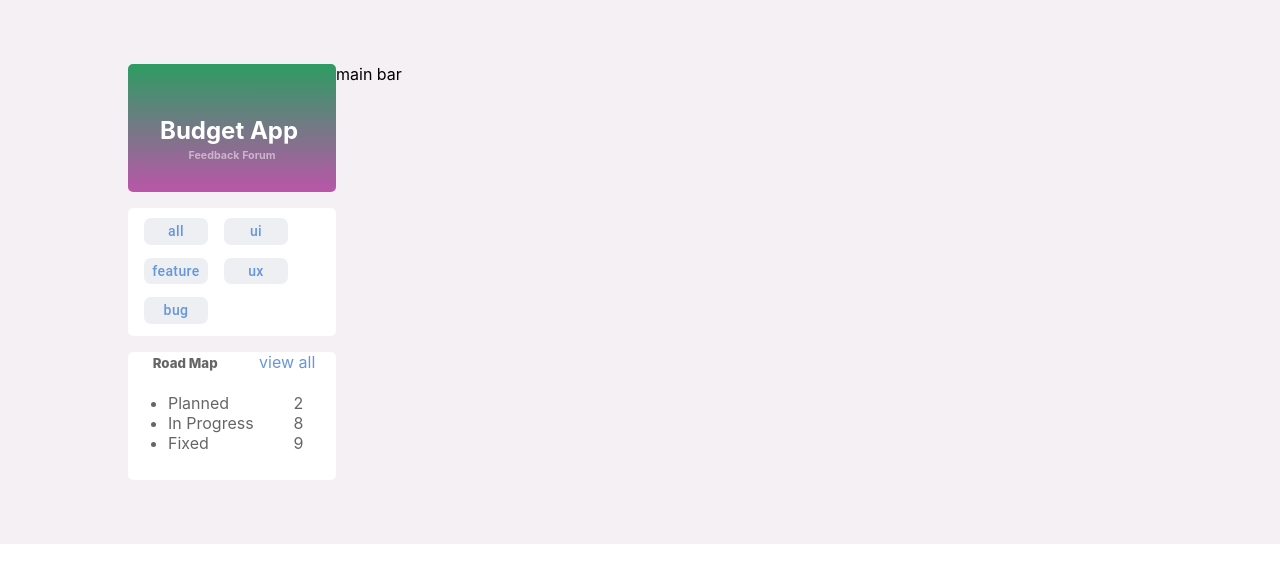
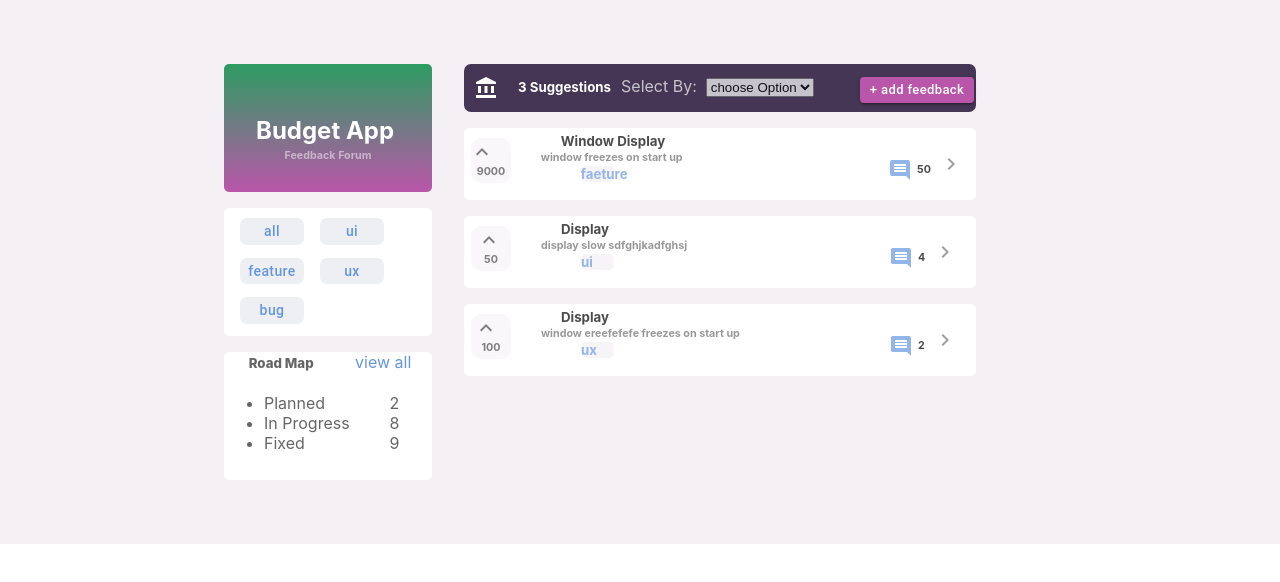
Before and after one commit to francisbalimuttajjo/feedback, a Next.js app: page / in a window 1280 px wide. Shown: the top 582 px of the page. Built offline with nearby package versions, Linux system fonts and the light colour scheme.

Commit message:
main nav created

```diff
--- a/components/MainBar.js
+++ b/components/MainBar.js
@@ -1,8 +1,83 @@
-import React from 'react';
-import styles from '../styles/main.module.css'
+import React from "react";
+import { Button } from "@mui/material";
+import Suggestion from "./Suggestion";
+import AccountBalanceIcon from "@mui/icons-material/AccountBalance";
+import styles from "../styles/main.module.css";
 
+const categories = ["all", "ui", "feature", "ux", "bug"];
+const feedBack = [
+  {
+    comment: 50,
+    feedback: "window display",
+    description: "window freezes on start up",
+    category: "faeture",
+    upvotes: 9000,
+  },
+  {
+    comment: 4,
+    feedback: " display",
+    description: "display slow sdfghjkadfghsj",
+    category: "ui",
+    upvotes: 50,
+  },
+  {
+    comment: 2,
+    feedback: "display",
+    description: "window ereefefefe freezes on start up",
+    category: "ux",
+    upvotes: 100,
+  },
+];
 function MainBar() {
-  return <div>main bar</div>;
+  return (
+    <div className={styles.container}>
+      <div className={styles.heading}>
+        <div className={styles.title}>
+          <AccountBalanceIcon sx={{ marginTop: "12px", marginLeft: "10px" }} />
+          <h5 className={styles.suggestion}>{feedBack.length} Suggestions</h5>
+        </div>
+        <div>
+          <div className={styles.label}>
+            <label htmlFor="selectBy">Select By: &nbsp;</label>
+            <select name="categories">
+              <option value="">choose Option</option>
+              {categories.map((optionValue) => (
+                <option value={optionValue} key={optionValue}>
+                  {optionValue}
+                </option>
+              ))}
+            </select>
+          </div>
+        </div>
+        <div>
+          <Button
+            variant="contained"
+            size="small"
+            sx={{
+              height: "2em",
+              textTransform: "lowercase",
+              backgroundColor: "#ba56a9",
+              textTransform: "lowercase",
+              marginTop: "1em",
+              marginLeft: "2em",
+            }}
+          >
+            + add Feedback
+          </Button>
+        </div>
+      </div>
+      {feedBack.map((item) => (
+        <Suggestion
+          key={item.feedback}
+          category={item.category}
+          description={item.description}
+          comment={item.comment}
+          feedback={item.feedback}
+          upvotes={item.upvotes}
+        />
+      ))}
+    </div>
+  );
 }
 
 export default MainBar;
--- /dev/null
+++ b/components/Suggestion.js
@@ -0,0 +1,37 @@
+import React from "react";
+import KeyboardArrowUpIcon from "@mui/icons-material/KeyboardArrowUp";
+import { IconButton } from "@mui/material";
+import CommentIcon from "@mui/icons-material/Comment";
+import styles from "../styles/suggestion.module.css";
+import ChevronRightIcon from "@mui/icons-material/ChevronRight";
+
+function Suggestion(props) {
+  return (
+    <div className={styles.container}>
+      <div style={{ flex: 1 }}>
+        <div className={styles.likes}>
+          <KeyboardArrowUpIcon sx={{ marginLeft: "-7px" }} />
+          <h6 className={styles.upvotes}>{props.upvotes}</h6>
+        </div>
+      </div>
+      <div className={styles.divFeedback}>
+        <h5 className={styles.feedBackTitle}>{props.feedback}</h5>
+        <h6 style={{ margin: "-20px", opacity: 0.4 }}>
+         {props.description}
+        </h6>
+
+        <h5 className={styles.category}>{props.category}</h5>
+      </div>
+      <div className={styles.comment}>
+        <CommentIcon sx={{ color: "#6696de", marginTop: "30px" }} />
+
+        <h6>{props.comment}</h6>
+        <IconButton>
+          <ChevronRightIcon />
+        </IconButton>
+      </div>
+    </div>
+  );
+}
+
+export default Suggestion;
--- a/package.json
+++ b/package.json
@@ -10,6 +10,7 @@
   "dependencies": {
     "@emotion/react": "^11.7.1",
     "@emotion/styled": "^11.6.0",
+    "@mui/icons-material": "^5.3.1",
     "@mui/material": "^5.3.1",
     "next": "12.0.8",
     "react": "17.0.2",
--- a/styles/Home.module.css
+++ b/styles/Home.module.css
@@ -1,7 +1,8 @@
 .container {
-  padding: 4rem 8rem;
+  padding: 4rem 14rem;
   display:flex;
   background-color: #f5f0f4;
+  margin: auto;
 }
 
 /* .main {
--- a/styles/main.module.css
+++ b/styles/main.module.css
@@ -0,0 +1,26 @@
+.container {
+  margin-left: 2em;
+  color: white;
+}
+.heading {
+  background-color: #443654;
+  width: 32em;
+  border-radius: 7px;
+  height: 3em;
+  display: flex;
+  /* justify-content: space-around; */
+}
+.title {
+  display: flex;
+  justify-content: space-around;
+}
+.suggestion {
+  margin-left: 20px;
+  margin-top: 15px;
+}
+.label {
+  opacity: 0.7;
+  margin-top: 12px;
+  margin-left: 10px;
+  margin-right: 20px;
+}
--- /dev/null
+++ b/styles/suggestion.module.css
@@ -0,0 +1,56 @@
+.container {
+  background-color: white;
+  height: 4.5em;
+  color: black;
+  margin-top: 1em;
+  border-radius: 5px;
+  padding: 0 5px;
+  display: flex;
+}
+.likes {
+  background-color: #f5f0f4;
+  display: flex;
+  flex-direction: row;
+  justify-content: center;
+  width: 2.5em;
+  padding: 2px;
+  border-radius: 10px;
+  margin: 2px;
+  margin-top: 10px;
+  height: 45px;
+  opacity: 0.5;
+}
+.upvotes {
+  align-self: flex-start;
+  margin-left: -17px;
+}
+.divFeedback {
+  flex: 4;
+  display: flex;
+  flex-direction: column;
+  margin-left: 10px;
+}
+.feedBackTitle {
+  margin-top: 5px;
+  opacity: 0.7;
+  text-transform: capitalize;
+  font-weight: 600px;
+}
+.category {
+  margin-left: 20px;
+  border-radius: 5px;
+  background-color: #f5f0f4;
+  width: 10%;
+  opacity: 0.7;
+  color: #6696de;
+}
+.comment {
+  flex: 1;
+  display: flex;
+  flex-direction: row;
+  opacity: 0.7;
+}
+.comment > h6 {
+  margin-top: 35px;
+  margin-left: 5px;
+}
```
Also changed, not shown: 1 other file (tests, documents, lock files or other folders).
